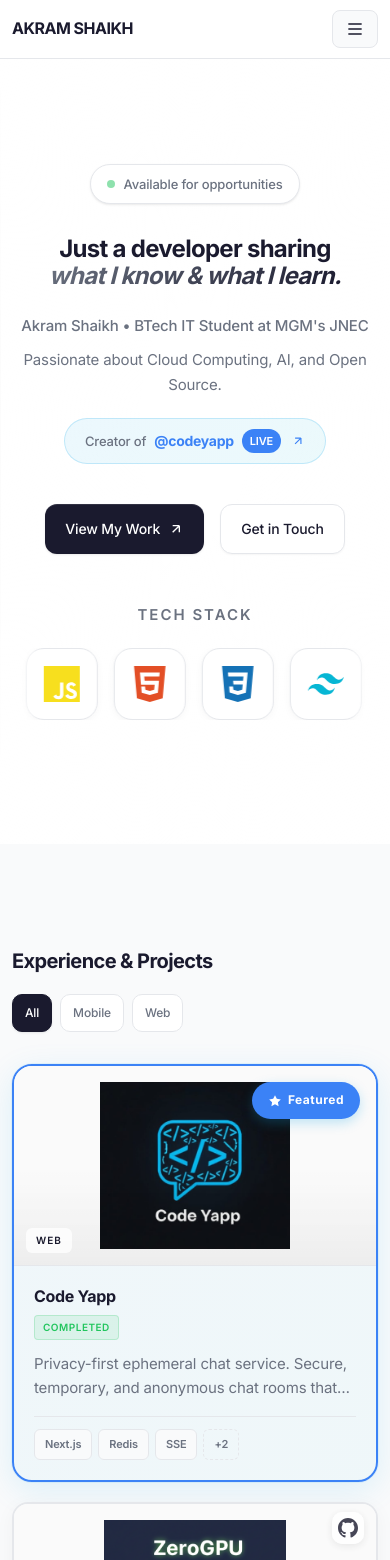
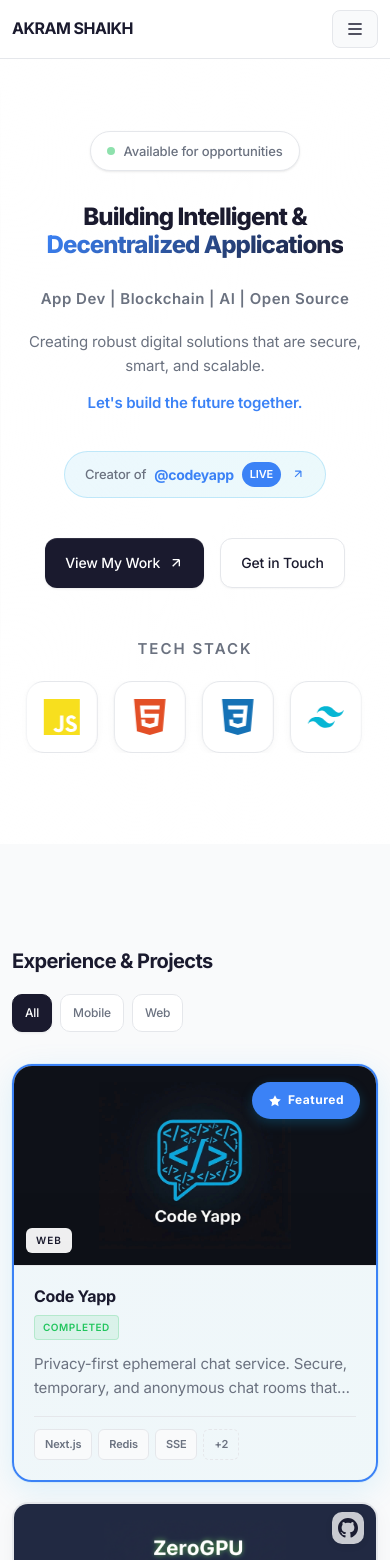
Before and after one commit to shaikhakramshakil/my-portfolio, a Next.js app: page / in a window 390 px wide. Shown: the top 1560 px of the page. Built offline with nearby package versions, Linux system fonts and the light colour scheme.

Commit message:
Add comprehensive SEO improvements: sitemap, robots.txt, structured data, and enhanced metadata

```diff
--- a/app/layout.tsx
+++ b/app/layout.tsx
@@ -8,35 +8,78 @@
 });
 
 export const metadata: Metadata = {
-  title: "Akram Shaikh | Developer Portfolio",
+  metadataBase: new URL('https://akramshaikh.me'),
+  title: {
+    default: "Akram Shaikh | App Developer | Blockchain | AI | Open Source",
+    template: "%s | Akram Shaikh"
+  },
   description:
-    "Just a developer sharing what I know and what I learn. BTech IT Student at MGM's JNEC, passionate about Cloud Computing, AI, and Open Source.",
+    "Building intelligent & decentralized applications. Full-stack developer specializing in App Development, Blockchain, AI, and Open Source. Creator of CodeYapp - privacy-first chat platform.",
   keywords: [
     "Akram Shaikh",
-    "Developer",
-    "Portfolio",
+    "Full Stack Developer",
+    "App Developer",
+    "Blockchain Developer",
+    "AI Developer",
+    "Next.js Developer",
+    "Flutter Developer",
+    "Python Developer",
     "Cloud Computing",
-    "AI",
     "Open Source",
-    "Python",
-    "Next.js",
-    "Flutter",
+    "CodeYapp",
+    "Web3",
+    "Smart Contracts",
+    "Machine Learning",
+    "PWA Development",
+    "Firebase",
+    "React Developer",
+    "Aurangabad Developer",
+    "India Developer",
   ],
-  authors: [{ name: "Akram Shaikh" }],
+  authors: [{ name: "Akram Shaikh", url: "https://akramshaikh.me" }],
+  creator: "Akram Shaikh",
+  publisher: "Akram Shaikh",
+  verification: {
+    google: "1KdiCaMXhqMLx8sptg_ZEWEuV3LqMZ8DI8ZYEHBS4L0",
+  },
+  robots: {
+    index: true,
+    follow: true,
+    googleBot: {
+      index: true,
+      follow: true,
+      'max-video-preview': -1,
+      'max-image-preview': 'large',
+      'max-snippet': -1,
+    },
+  },
   openGraph: {
-    title: "Akram Shaikh | Developer Portfolio",
+    type: "website",
+    locale: "en_US",
+    url: "https://akramshaikh.me",
+    siteName: "Akram Shaikh Portfolio",
+    title: "Akram Shaikh | App Developer | Blockchain | AI | Open Source",
     description:
-      "Just a developer sharing what I know and what I learn. Passionate about Cloud Computing, AI, and Open Source.",
-    type: "website",
-    locale: "en_IN",
+      "Building intelligent & decentralized applications. Specializing in App Development, Blockchain, AI, and Open Source technologies.",
+    images: [
+      {
+        url: "/og-image.png",
+        width: 1200,
+        height: 630,
+        alt: "Akram Shaikh - Full Stack Developer Portfolio",
+      },
+    ],
   },
   twitter: {
     card: "summary_large_image",
-    title: "Akram Shaikh | Developer Portfolio",
-    description:
-      "Just a developer sharing what I know and what I learn. Passionate about Cloud Computing, AI, and Open Source.",
+    title: "Akram Shaikh | App Developer | Blockchain | AI",
+    description: "Building intelligent & decentralized applications. Creator of CodeYapp.",
+    creator: "@akram_speakss",
+    images: ["/og-image.png"],
   },
-  robots: "index, follow",
+  alternates: {
+    canonical: "https://akramshaikh.me",
+  },
 };
 
 export default function RootLayout({
@@ -44,8 +87,39 @@
 }: Readonly<{
   children: React.ReactNode;
 }>) {
+  const jsonLd = {
+    "@context": "https://schema.org",
+    "@type": "Person",
+    "name": "Akram Shaikh",
+    "url": "https://akramshaikh.me",
+    "jobTitle": "Full Stack Developer",
+    "description": "Building intelligent & decentralized applications. Specializing in App Development, Blockchain, AI, and Open Source.",
+    "alumniOf": "MGM's Jawaharlal Nehru Engineering College",
+    "knowsAbout": [
+      "App Development",
+      "Blockchain",
+      "Artificial Intelligence",
+      "Cloud Computing",
+      "Open Source",
+      "Next.js",
+      "Flutter",
+      "Python"
+    ],
+    "sameAs": [
+      "https://github.com/shaikhakramshakil",
+      "https://linkedin.com/in/akramshakil",
+      "https://x.com/akram_speakss"
+    ]
+  };
+
   return (
     <html lang="en" style={{ scrollBehavior: "smooth" }}>
+      <head>
+        <script
+          type="application/ld+json"
+          dangerouslySetInnerHTML={{ __html: JSON.stringify(jsonLd) }}
+        />
+      </head>
       <body className={`${inter.variable} antialiased`}>
         {children}
       </body>
--- /dev/null
+++ b/app/sitemap.ts
@@ -0,0 +1,26 @@
+import { MetadataRoute } from 'next'
+import { projects } from '@/lib/data'
+
+export default function sitemap(): MetadataRoute.Sitemap {
+  const baseUrl = 'https://akramshaikh.me'
+
+  // Static pages
+  const staticPages = [
+    {
+      url: baseUrl,
+      lastModified: new Date(),
+      changeFrequency: 'monthly' as const,
+      priority: 1,
+    },
+  ]
+
+  // Dynamic project pages
+  const projectPages = projects.map((project) => ({
+    url: `${baseUrl}/projects/${project.slug}`,
+    lastModified: new Date(),
+    changeFrequency: 'monthly' as const,
+    priority: 0.8,
+  }))
+
+  return [...staticPages, ...projectPages]
+}
--- a/components/Hero.tsx
+++ b/components/Hero.tsx
@@ -174,26 +174,26 @@
                 <h1
                     className="animate-fade-in-up animation-delay-100 text-balance"
                     style={{
-                        fontSize: "clamp(36px, 6vw, 64px)",
-                        fontWeight: 700,
-                        lineHeight: 1.1,
-                        marginBottom: "24px",
+                        fontSize: "clamp(42px, 6.5vw, 72px)",
+                        fontWeight: 800,
+                        lineHeight: 1.15,
+                        marginBottom: "28px",
                         color: "var(--primary)",
-                        letterSpacing: "-0.03em",
+                        letterSpacing: "-0.04em",
+                        maxWidth: "950px",
+                        margin: "0 auto 28px",
                     }}
                 >
-                    Just a developer sharing
-                    <br />
+                    Building Intelligent &{" "}
                     <span
                         style={{
-                            fontStyle: "italic",
-                            background: "linear-gradient(135deg, var(--secondary) 0%, var(--primary) 100%)",
+                            background: "linear-gradient(135deg, var(--accent) 0%, var(--primary) 100%)",
                             WebkitBackgroundClip: "text",
                             WebkitTextFillColor: "transparent",
                             backgroundClip: "text",
                         }}
                     >
-                        what I know & what I learn.
+                        Decentralized Applications
                     </span>
                 </h1>
 
@@ -201,26 +201,39 @@
                 <p
                     className="animate-fade-in-up animation-delay-200"
                     style={{
-                        fontSize: "17px",
+                        fontSize: "16px",
                         color: "var(--secondary)",
-                        marginBottom: "8px",
-                        fontWeight: 500,
+                        marginBottom: "18px",
+                        fontWeight: 600,
+                        letterSpacing: "0.5px",
                     }}
                 >
-                    {personalInfo.name} • {personalInfo.title}
+                    App Dev | Blockchain | AI | Open Source
+                </p>
+                <p
+                    className="animate-fade-in-up animation-delay-250"
+                    style={{
+                        fontSize: "16px",
+                        color: "var(--secondary)",
+                        marginBottom: "12px",
+                        fontWeight: 400,
+                        maxWidth: "600px",
+                        margin: "0 auto 12px",
+                        lineHeight: 1.6,
+                    }}
+                >
+                    Creating robust digital solutions that are secure, smart, and scalable.
                 </p>
                 <p
                     className="animate-fade-in-up animation-delay-300"
                     style={{
-                        fontSize: "15px",
-                        color: "var(--secondary)",
-                        marginBottom: "20px",
-                        maxWidth: "500px",
-                        marginLeft: "auto",
-                        marginRight: "auto",
+                        fontSize: "17px",
+                        color: "var(--accent)",
+                        marginBottom: "36px",
+                        fontWeight: 600,
                     }}
                 >
-                    {personalInfo.bio}
+                    Let's build the future together.
                 </p>
 
                 {/* Flagship Project Highlight */}
--- a/components/Projects.tsx
+++ b/components/Projects.tsx
@@ -116,9 +116,9 @@
                                         alignItems: "center",
                                         justifyContent: "center",
                                         overflow: "hidden",
-                                        background: project.image ? "#fafafa" : project.gradient,
+                                        background: project.backgroundColor || (project.image ? "#fafafa" : project.gradient),
                                         ...(isFlagship && {
-                                            height: "320px", // Taller for flagship
+                                            height: "320px",
                                         }),
                                     }}
                                 >
@@ -136,15 +136,6 @@
                                                     padding: "16px",
                                                     transform: hoveredId === project.id ? "scale(1.03)" : "scale(1)",
                                                     transition: "transform 0.4s ease",
-                                                }}
-                                            />
-                                            {/* Subtle gradient overlay */}
-                                            <div
-                                                style={{
-                                                    position: "absolute",
-                                                    inset: 0,
-                                                    background: "linear-gradient(180deg, transparent 50%, rgba(0,0,0,0.03) 100%)",
-                                                    pointerEvents: "none",
                                                 }}
                                             />
                                         </>
--- a/lib/data.ts
+++ b/lib/data.ts
@@ -30,6 +30,7 @@
   challenges?: string;
   outcome?: string;
   image?: string;
+  backgroundColor?: string; // Background color for image preview
 }
 
 export interface Certification {
@@ -119,6 +120,7 @@
     gradient: "linear-gradient(135deg, #0ea5e9 0%, #06b6d4 100%)",
     category: "web",
     image: "/proj img/codeyapp.jpg",
+    backgroundColor: "#0e1118",
     live: "https://codeyapp.tech",
     featured: true,
     flagship: true,
@@ -147,6 +149,7 @@
     gradient: "var(--gradient-yellow)",
     category: "tool",
     image: "/proj img/zero-gpu.png",
+    backgroundColor: "#212942",
     github: "https://github.com/shaikhakramshakil/Zero-GPU",
     featured: true,
     year: "2025",
@@ -249,6 +252,7 @@
     gradient: "var(--gradient-pink)",
     category: "web",
     image: "/proj img/Vidyalytics.png",
+    backgroundColor: "#f0f5f8",
     github: "https://github.com/shaikhakramshakil/Vidyalytics",
     live: "https://vidyalytics.vercel.app",
     featured: false,
@@ -274,6 +278,7 @@
     gradient: "var(--gradient-teal)",
     category: "web",
     image: "/proj img/healthportal.png",
+    backgroundColor: "#eaf7f5",
     github: "https://github.com/shaikhakramshakil/Health-Portal-AI",
     live: "https://healthportalai.netlify.app/",
     featured: false,
@@ -324,6 +329,7 @@
     gradient: "var(--gradient-red)",
     category: "tool",
     image: "/proj img/healthbot.png",
+    backgroundColor: "#eef7f9",
     featured: false,
     year: "2025",
     status: "Completed",
```
Also changed, not shown: public/proj img/codeyapp.jpg, public/robots.txt (added).
